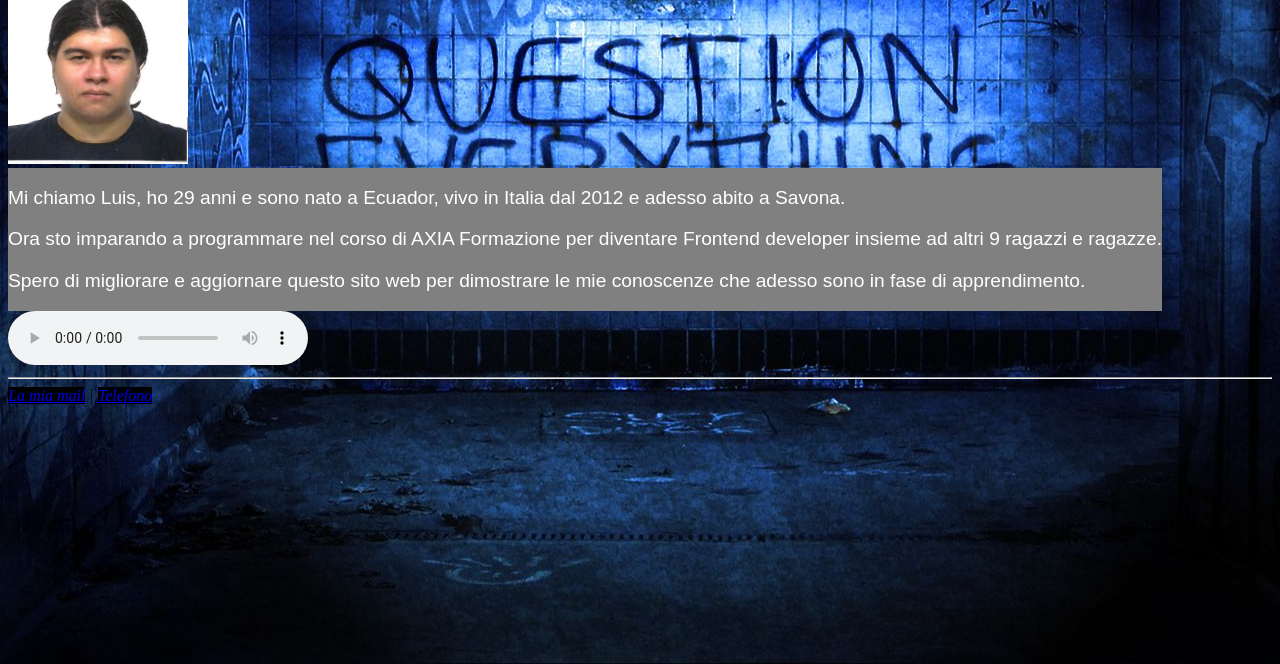
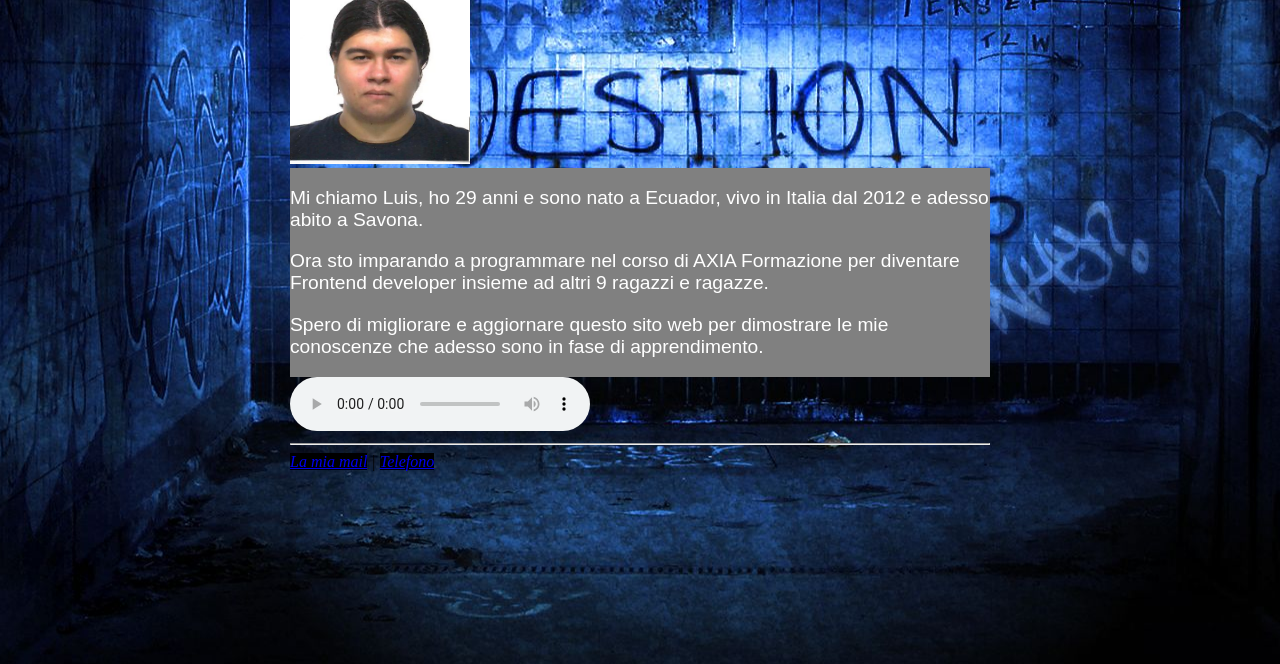
Before and after one commit to Doxstart/CV-online, a plain HTML site: page index.html in a window 1280 px wide. Shown: the part 136-800 px from the top of the page. Drawn offline with Linux system fonts and the light colour scheme; a web font is replaced by a local one.

Commit message:
3zo agg.
aggiunto container per centrare contenuto

```diff
--- a/index.html
+++ b/index.html
@@ -9,6 +9,7 @@
 </head>
 <body class="backgr-img">
     <!-- <div class="backgr-img"> -->
+    <div class="container">
     <header>
         <h1 class="fontcolor titlefont">Luis Castro Jaramillo</h1>
         <nav>
@@ -43,6 +44,7 @@
         </address>
 
     </footer>
+    </div>
     <!-- </div> -->
 
 </body>
--- a/stylecv.css
+++ b/stylecv.css
@@ -1,4 +1,9 @@
 @import url('https://fonts.googleapis.com/css2?family=Aldrich&family=Monofett&display=swap');
+
+.container{
+    max-width: 700px;
+    margin: auto;
+}
 
 h1, h2, h3, h4, a{
     background-color: black;
```
Also changed, not shown: Contactme.html (+2 -0 lines), Curriculum.html (+2 -0 lines).
